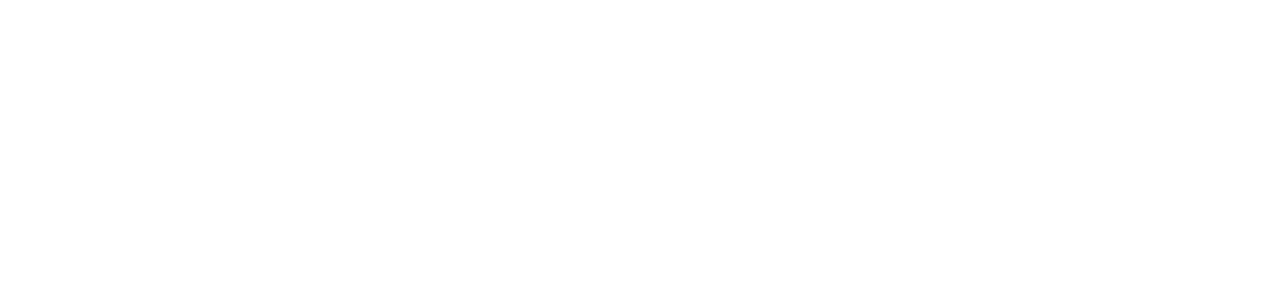
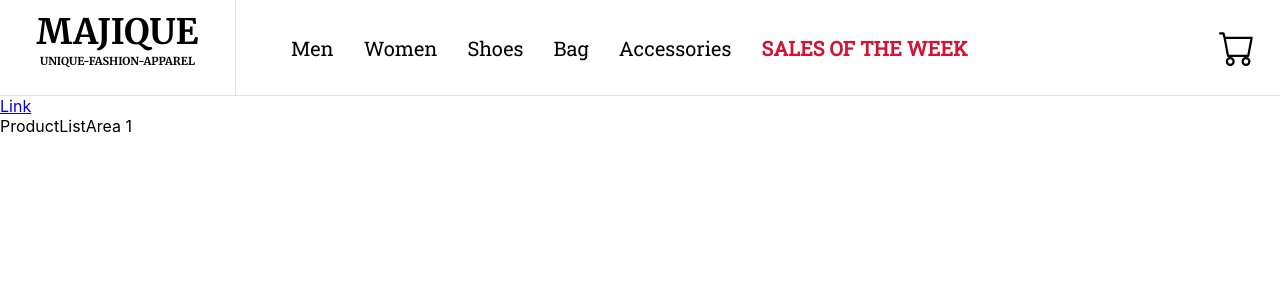
Before and after one commit to JamesTLopez/majique-frontend, a React (Create React App) app: page /shop/1 in a window 1280 px wide. Before the commit this address had no page. Shown: the top 300 px of the page. Built offline with nearby package versions, Linux system fonts and the light colour scheme; a web font is replaced by a local one.

Commit message:
shop page update and navbarø

```diff
--- a/src/index.tsx
+++ b/src/index.tsx
@@ -3,7 +3,7 @@
 import { BrowserRouter, Route, Routes } from "react-router-dom";
 import "./index.scss";
 import Home from "./pages/Home/Home";
-import ProductList from "./pages/ProductList/ProductList";
+import Shop from "./pages/ProductList/Shop";
 
 const root = ReactDOM.createRoot(
   document.getElementById("root") as HTMLElement
@@ -13,7 +13,7 @@
     <BrowserRouter>
       <Routes>
         <Route path="/" element={<Home />} />
-        <Route path="/products" element={<ProductList />} />
+        <Route path="/shop/*" element={<Shop />} />
       </Routes>
     </BrowserRouter>
   </React.StrictMode>
--- a/src/pages/ProductList/ProductList.tsx
+++ /dev/null
@@ -1,7 +0,0 @@
-import React from "react";
-
-const ProductList: React.FC = () => {
-  return <div>ProductList</div>;
-};
-
-export default ProductList;
--- /dev/null
+++ b/src/pages/ProductList/ProductListArea.tsx
@@ -0,0 +1,10 @@
+import React from "react";
+import { useParams } from "react-router-dom";
+
+const ProductListArea: React.FC = () => {
+  let params = useParams();
+
+  return <div>ProductListArea {params.id}</div>;
+};
+
+export default ProductListArea;
--- /dev/null
+++ b/src/pages/ProductList/Shop.tsx
@@ -0,0 +1,18 @@
+import React from "react";
+import { Link, Route, Routes } from "react-router-dom";
+import Header from "./components/Header";
+import ProductListArea from "./ProductListArea";
+
+const Shop: React.FC = () => {
+  return (
+    <div className="shop-wrapper">
+      <Header />
+      <Link to="test">Link</Link>
+      <Routes>
+        <Route path=":id" element={<ProductListArea />} />
+      </Routes>
+    </div>
+  );
+};
+
+export default Shop;
--- /dev/null
+++ b/src/pages/ProductList/components/Header.scss
@@ -0,0 +1,58 @@
+@use "../../../styles/colors.scss";
+@use "../../../styles/breakpoints.scss";
+
+header {
+  font-family: "Roboto Slab", serif;
+  display: flex;
+  border-bottom: 1px solid #e7e4e4;
+  .logo-container {
+    width: 295px;
+    height: 95px;
+    max-width: 295px;
+    border-right: 1px solid #e7e4e4;
+    #logo {
+      font-family: "Merriweather", serif;
+      padding: 10px;
+      h2,
+      p {
+        text-align: center;
+        margin: 0;
+      }
+
+      h2 {
+        font-size: 35px;
+      }
+      p {
+        font-size: 11px;
+      }
+    }
+  }
+  .links-container {
+    display: flex;
+    align-items: center;
+    justify-content: space-between;
+    width: 100%;
+    margin-right: 25px;
+    ul {
+      display: flex;
+      list-style: none;
+      li {
+        margin-inline: 15px;
+        a {
+          font-size: 20px;
+          color: black;
+          text-decoration: none;
+        }
+      }
+      span {
+        font-weight: bold;
+        color: colors.$color-red;
+      }
+    }
+
+    .icons-container {
+      display: flex;
+      align-items: center;
+    }
+  }
+}
--- /dev/null
+++ b/src/pages/ProductList/components/Header.tsx
@@ -0,0 +1,45 @@
+import { Link } from "react-router-dom";
+import { BsCart } from "react-icons/bs";
+import "./Header.scss";
+
+function Header() {
+  return (
+    <header>
+      <div className="logo-container">
+        <div id="logo">
+          <h2>MAJIQUE</h2>
+          <p>UNIQUE-FASHION-APPAREL</p>
+        </div>
+      </div>
+      <div className="links-container">
+        <ul>
+          <li>
+            <Link to="men">Men</Link>
+          </li>
+          <li>
+            <Link to="Women">Women</Link>
+          </li>
+          <li>
+            <Link to="Shoes">Shoes</Link>
+          </li>
+          <li>
+            <Link to="Bags">Bag</Link>
+          </li>
+          <li>
+            <Link to="Accessories">Accessories</Link>
+          </li>
+          <li>
+            <Link to="Accessories">
+              <span>SALES OF THE WEEK</span>
+            </Link>
+          </li>
+        </ul>
+        <div className="icons-container">
+          <BsCart size="36px" />
+        </div>
+      </div>
+    </header>
+  );
+}
+
+export default Header;
--- a/src/styles/colors.scss
+++ b/src/styles/colors.scss
@@ -5,4 +5,4 @@
 $color-blue-dark-primary: #c8e1f0;
 
 $color-grey-primary: #e5e5e5;
-$color-red-button: #d31334;
+$color-red: #d31334;
```
Also changed, not shown: src/pages/ProductList/ProductDetail.tsx (added, +7 -0 lines), src/pages/ProductList/components/FIlterTab.tsx (added, +7 -0 lines), src/pages/ProductList/ProductList.scss (deleted), src/pages/ProductList/Shop.scss (added).
